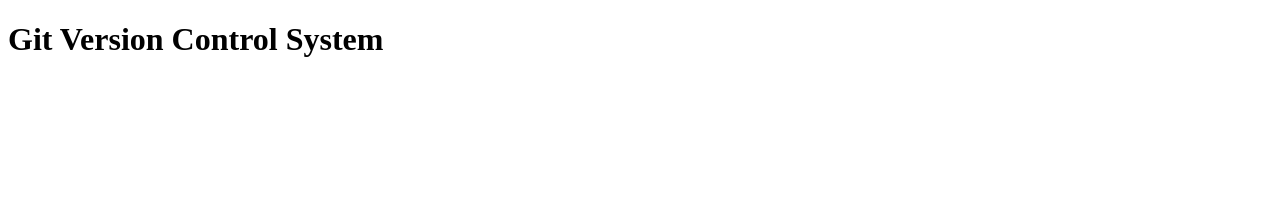
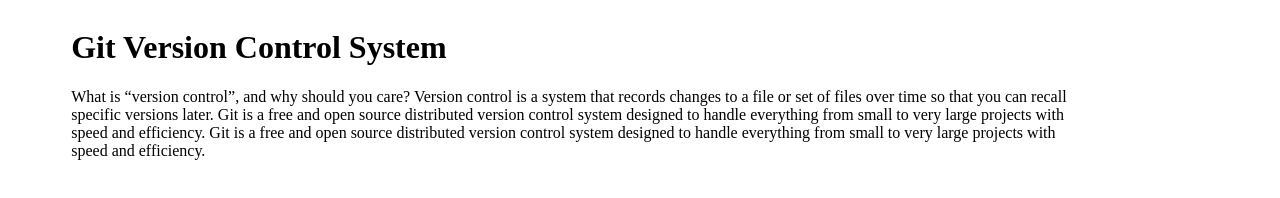
Before and after one commit to bilalhaider11/Assignment-1, a plain HTML site: page index.html in a window 1280 px wide. Drawn offline with Linux system fonts and the light colour scheme; files that its build step writes are made by us from their sources.

Commit message:
second commit

```diff
--- a/index.html
+++ b/index.html
@@ -5,11 +5,22 @@
     <meta http-equiv="X-UA-Compatible" content="IE=edge">
     <meta name="viewport" content="width=device-width, initial-scale=1.0">
     <title>Git Explanation</title>
+    <link rel="stylesheet" href="css/style.css">
 </head>
 <body>
-    <div>
+    <div class="top-wrapper">
         <div>
-            <h1>Git Version Control System</h1>
+            <div class="main-heading">
+                <h1>Git Version Control System</h1>
+                <p>
+                    What is “version control”, and why should you care? Version control is a system that records
+                    changes to a file or set of files over time so that you can recall specific versions later.
+                    Git is a free and open source distributed version control system designed to handle everything
+                    from small to very large projects with speed and efficiency.
+                    Git is a free and open source distributed version control system designed to handle everything
+                    from small to very large projects with speed and efficiency.
+                </p>
+            </div>
         </div>
     </div>
 </body>
--- /dev/null
+++ b/style.css
@@ -0,0 +1,8 @@
+.top-wrapper div {
+  width: 90%;
+}
+.top-wrapper {
+  display: flex;
+  justify-content: center;
+  align-items: center;
+}
```
